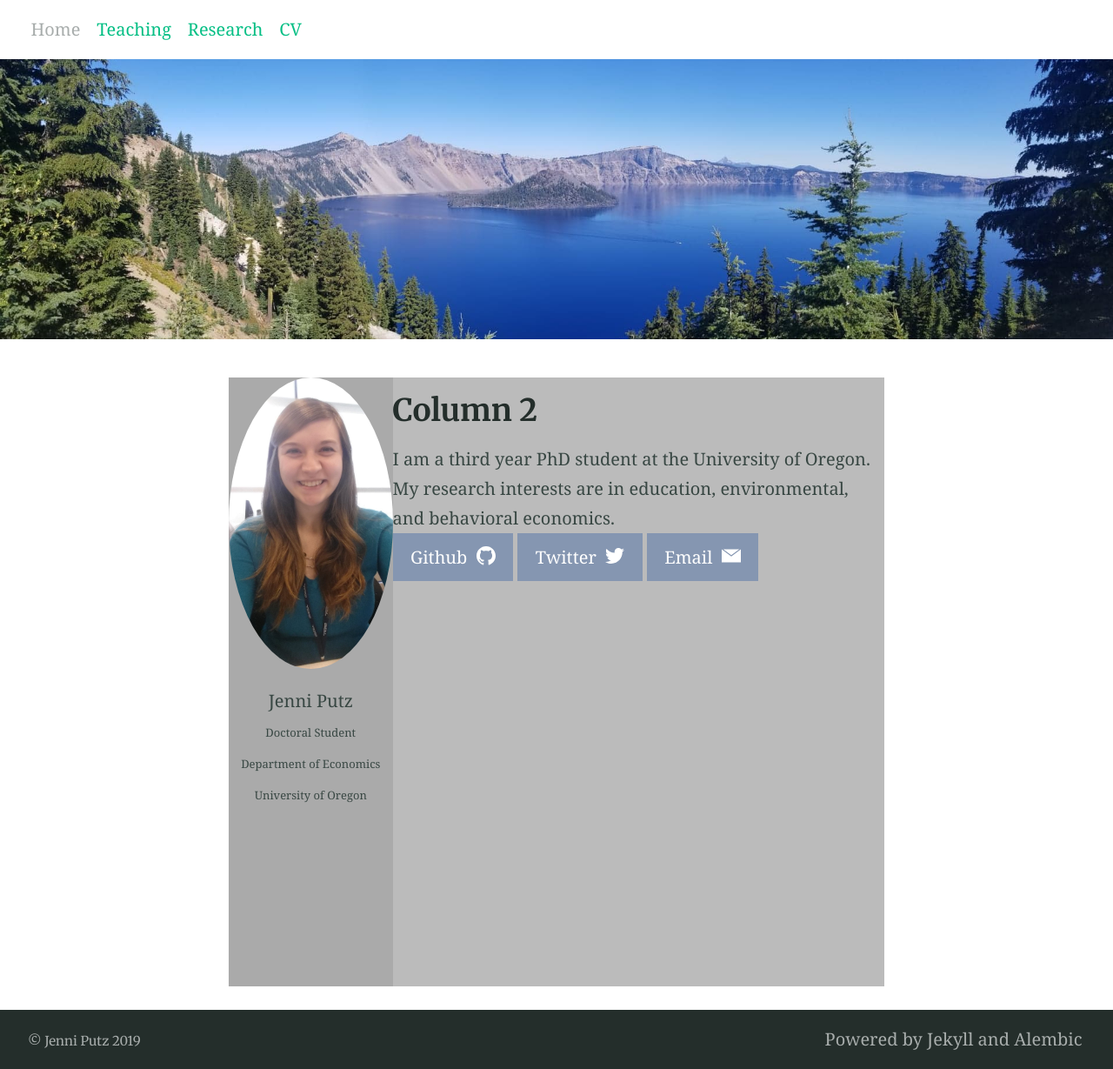
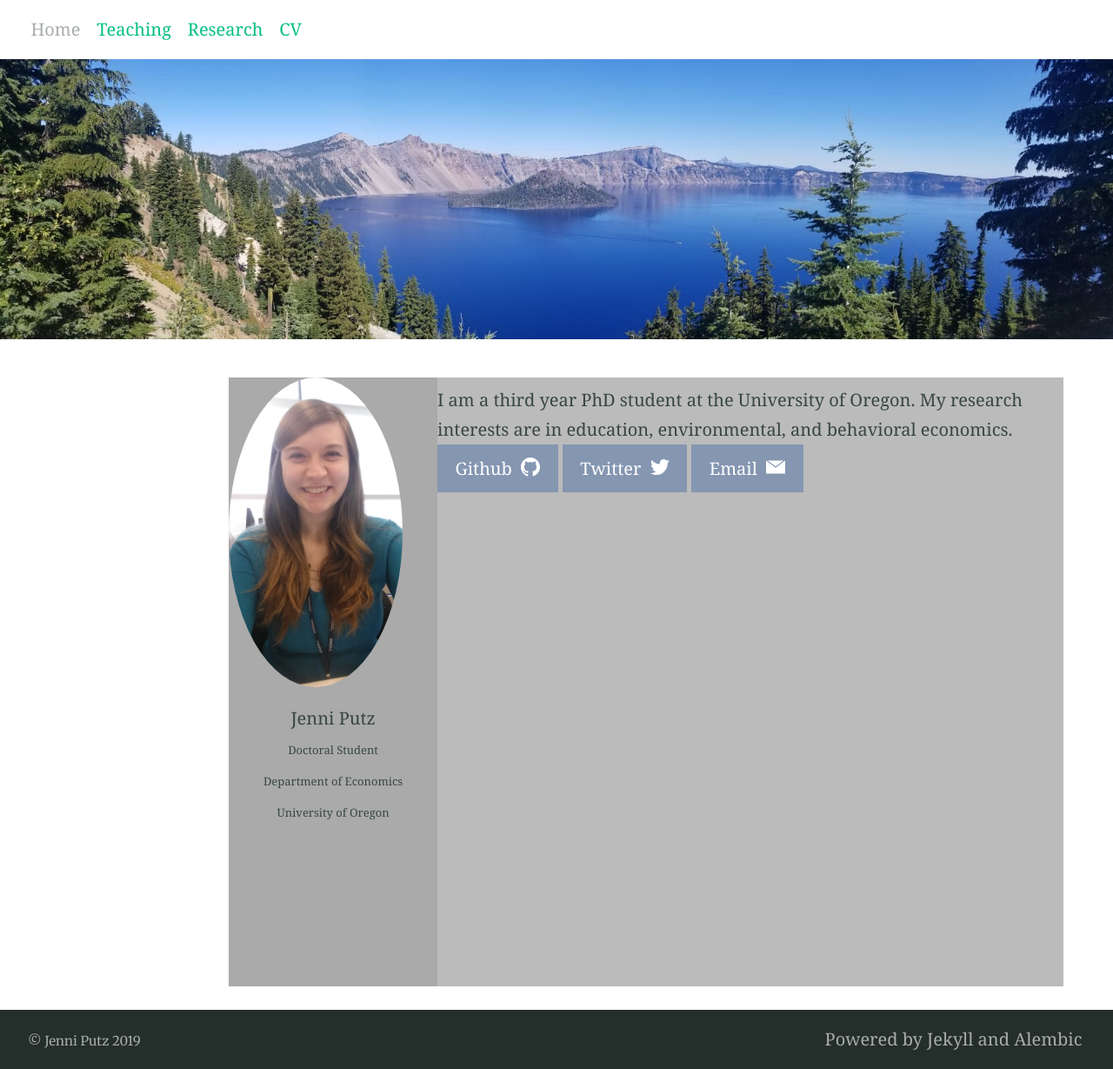
Before and after one commit to jenni-putz/1jenni-putz.github.io, a Jekyll site: the page built from index.md, in a window 1280 px wide. Shown: the whole page at 87% size. Built offline with Jekyll 4.4.1, drawn with Linux system fonts in a browser that asks for light colours; our own code applies the rules of GitHub Pages for plain Markdown files.

Commit message:
Update index.md

```diff
--- a/index.md
+++ b/index.md
@@ -50,7 +50,7 @@ img {
 <body>
 
 
-<div class="row">
+<div class="row" style="width: 960px">
   <div class="column left" style="background-color:#aaa;">
      <img src="/headshot.jpg" style="width:200px">
      <p style="text-align:center">Jenni Putz <br />
@@ -59,7 +59,6 @@ img {
      University of Oregon</font></p>
   </div>
   <div class="column right" style="background-color:#bbb;">
-    <h2>Column 2</h2>
     <p>   I am a third year PhD student at the University of Oregon. My research interests are in education, environmental, and behavioral economics. <br />
 
 {% include button.html text="Github" icon="github" link="https://github.com/jenni-putz" color="#8596B1" %} {% include button.html text="Twitter" icon="twitter" link="https://twitter.com/pootzie_xoxo" color="#8596B1" %} {% include button.html text="Email" icon="email" link="mailto:jputz@uoregon.edu" color="#8596B1" %} </p>
```
